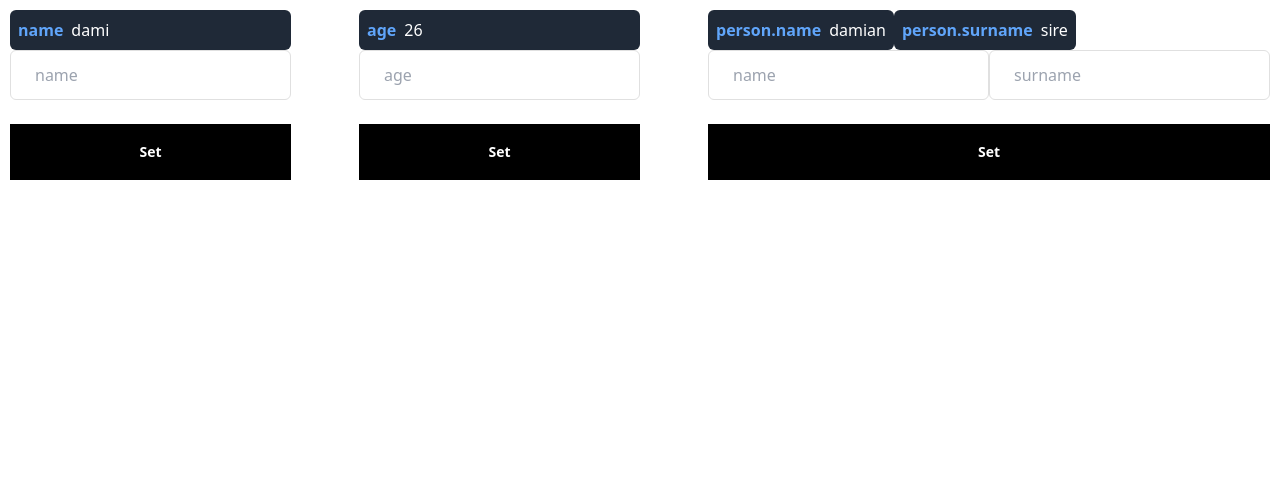
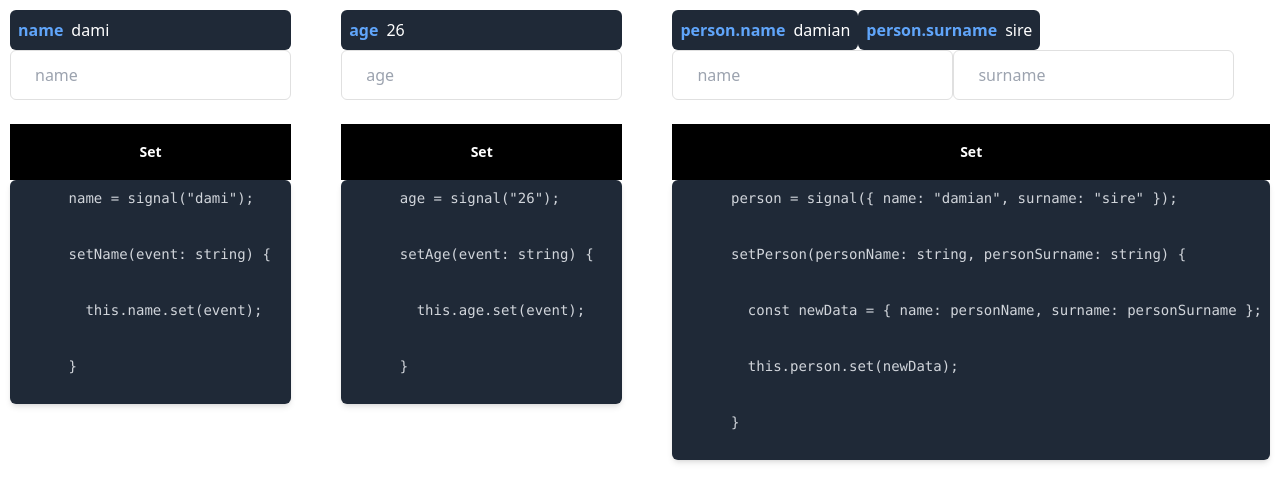
Before and after one commit to damiansire/angular-examples, an Angular app: page / in a window 1280 px wide. Shown: the top 502 px of the page. Built offline with nearby package versions, Linux system fonts and the light colour scheme.

Commit message:
feat: add code of components

```diff
--- a/src/app/signals/signal-equality-functions/signal-equality-functions.component.html
+++ b/src/app/signals/signal-equality-functions/signal-equality-functions.component.html
@@ -3,11 +3,13 @@
     <app-variable-box variableName="name" [variableValue]="name()" />
     <app-input placeholder="name" />
     <app-button text="Set" />
+    <app-code [lines]="linesName" />
   </section>
   <section class="flex flex-col">
     <app-variable-box variableName="age" [variableValue]="age()" />
     <app-input placeholder="age" />
     <app-button text="Set" />
+    <app-code [lines]="linesAge" />
   </section>
   <section>
     <div class="flex flex-col">
@@ -26,6 +28,7 @@
         <app-input placeholder="surname" />
       </div>
       <app-button text="Set" />
+      <app-code [lines]="linesPerson" />
     </div>
   </section>
 </section>
--- a/src/app/signals/signal-equality-functions/signal-equality-functions.component.ts
+++ b/src/app/signals/signal-equality-functions/signal-equality-functions.component.ts
@@ -1,30 +1,66 @@
-import { Component, effect, signal } from '@angular/core';
+import { Component, computed, effect, signal } from '@angular/core';
 import { InputComponent } from '../../components-atom/input/input.component';
 import { ButtonComponent } from '../../components-atom/button/button.component';
 import { VariableBoxComponent } from '../../components-atom/variable-box/variable-box.component';
+import { codeLine } from '../../components-atom/component-atom.interface';
+import { CodeComponent } from '../../components-atom/code/code.component';
 
 @Component({
   selector: 'app-signal-equality-functions',
   standalone: true,
   templateUrl: './signal-equality-functions.component.html',
   styleUrl: './signal-equality-functions.component.css',
-  imports: [InputComponent, ButtonComponent, VariableBoxComponent],
+  imports: [
+    InputComponent,
+    ButtonComponent,
+    VariableBoxComponent,
+    CodeComponent,
+  ],
 })
 export class SignalEqualityFunctionsComponent {
   name = signal('dami');
   setName(event: string) {
     this.name.set(event);
   }
+  linesName = computed<codeLine[]>(() => [
+    { line: 'name = signal("dami");', active: false },
+    { line: 'setName(event: string) {', active: false },
+    { line: '  this.name.set(event);', active: false }, // Esta línea se ejecuta siempre dentro de la función
+    { line: '}', active: false },
+  ]);
+
   age = signal('26');
   setAge(event: string) {
     this.age.set(event);
   }
+  linesAge = computed<codeLine[]>(() => [
+    { line: 'age = signal("26");', active: false },
+    { line: 'setAge(event: string) {', active: false },
+    { line: '  this.age.set(event);', active: false }, // Similar a `linesName`
+    { line: '}', active: false },
+  ]);
 
   person = signal({ name: 'damian', surname: 'sire' });
   setPerson(personName: string, personSurname: string) {
     const newData = { name: personName, surname: personSurname };
     this.person.set(newData);
   }
+  linesPerson = computed<codeLine[]>(() => [
+    {
+      line: 'person = signal({ name: "damian", surname: "sire" });',
+      active: false,
+    },
+    {
+      line: 'setPerson(personName: string, personSurname: string) {',
+      active: false,
+    },
+    {
+      line: '  const newData = { name: personName, surname: personSurname };',
+      active: false,
+    },
+    { line: '  this.person.set(newData);', active: false },
+    { line: '}', active: false },
+  ]);
 
   data = signal(
     { name: 'damian' },
```
